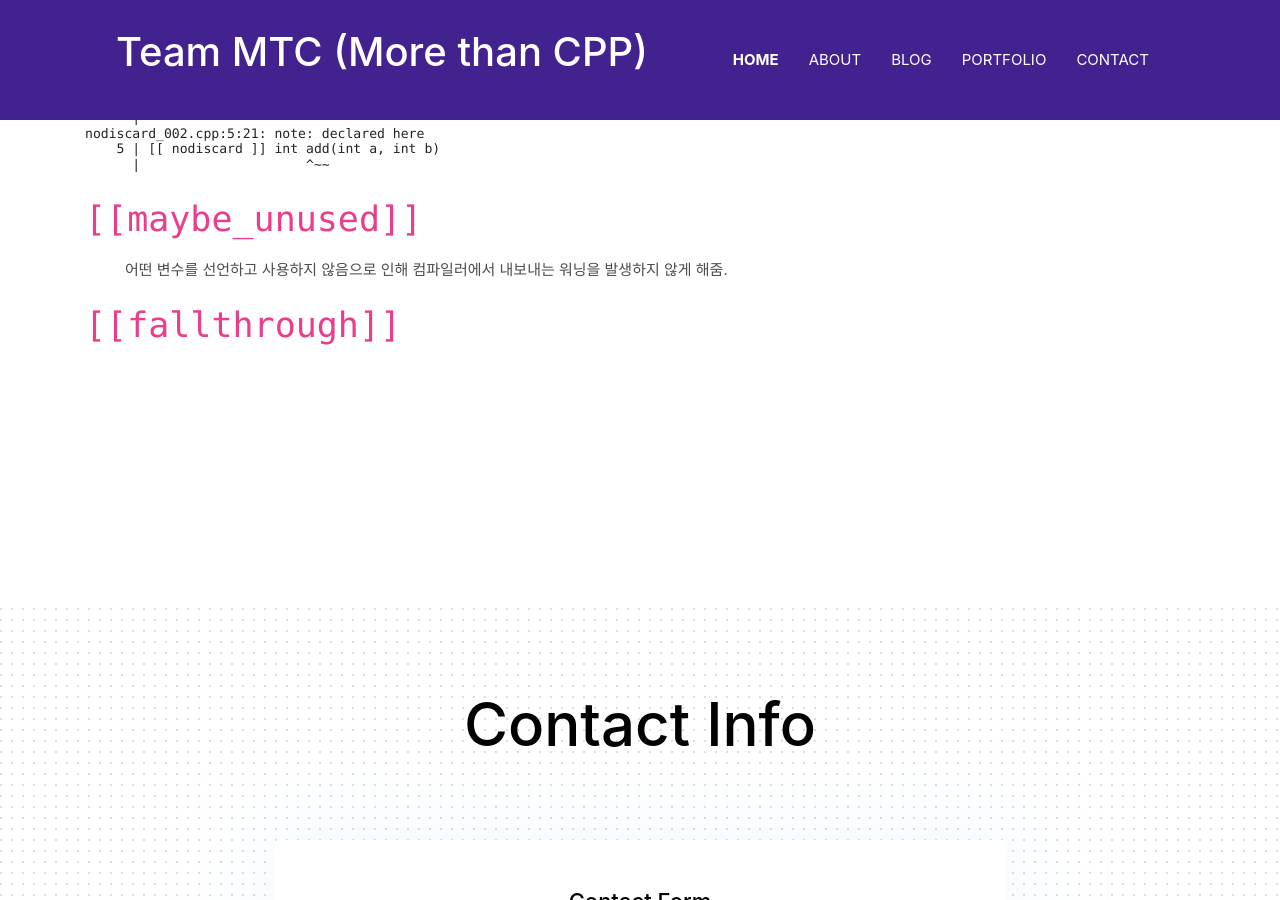
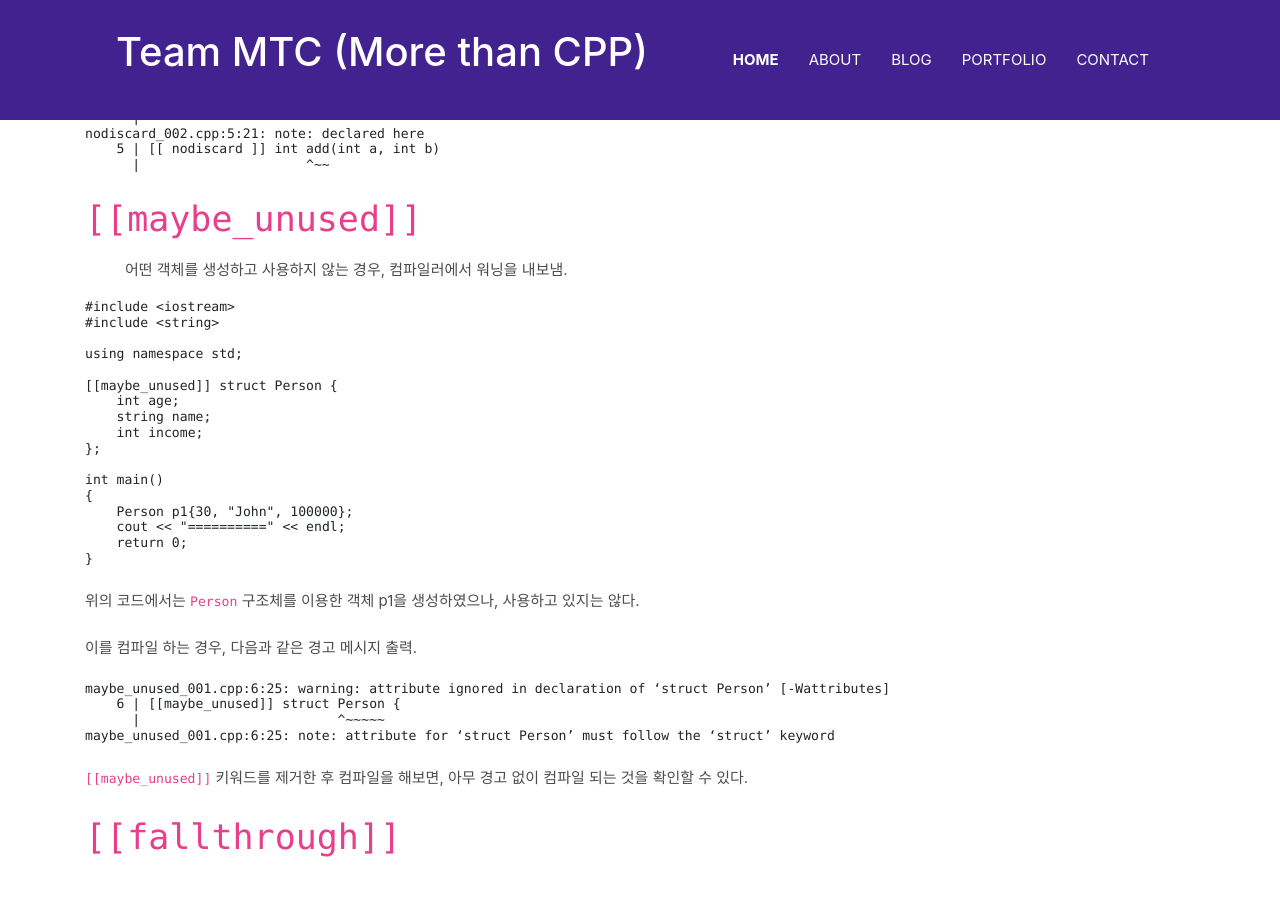
Before and after one commit to teammtc/teammtc.github.io, a Jekyll site: the page built from _posts/2024-05-30-cpp17-the-complete-guide-ch-7.md, in a window 1280 px wide and 900 px high, scrolled down 1222 px. Built offline with Jekyll 4.4.1, drawn with Linux system fonts in a browser that asks for light colours; some web fonts are replaced.

Commit message:
blogging

````diff
--- a/_posts/2024-05-30-cpp17-the-complete-guide-ch-7.md
+++ b/_posts/2024-05-30-cpp17-the-complete-guide-ch-7.md
@@ -43,6 +43,39 @@ nodiscard_002.cpp:5:21: note: declared here
 ```
 
 ### `[[maybe_unused]]`
-* 어떤 변수를 선언하고 사용하지 않음으로 인해 컴파일러에서 내보내는 워닝을 발생하지 않게 해줌.
+* 어떤 객체를 생성하고 사용하지 않는 경우, 컴파일러에서 워닝을 내보냄.
+
+```c++
+#include <iostream>
+#include <string>
+
+using namespace std;
+
+[[maybe_unused]] struct Person {
+    int age;
+    string name;
+    int income;
+};
+
+int main()
+{
+    Person p1{30, "John", 100000};
+    cout << "==========" << endl;
+    return 0;
+}
+```
+
+위의 코드에서는 `Person` 구조체를 이용한 객체 p1을 생성하였으나, 사용하고 있지는 않다.
+
+이를 컴파일 하는 경우, 다음과 같은 경고 메시지 출력.
+
+```
+maybe_unused_001.cpp:6:25: warning: attribute ignored in declaration of ‘struct Person’ [-Wattributes]
+    6 | [[maybe_unused]] struct Person {
+      |                         ^~~~~~
+maybe_unused_001.cpp:6:25: note: attribute for ‘struct Person’ must follow the ‘struct’ keyword
+```
+
+`[[maybe_unused]]` 키워드를 제거한 후 컴파일을 해보면, 아무 경고 없이 컴파일 되는 것을 확인할 수 있다.
 
 ### `[[fallthrough]]`
````
